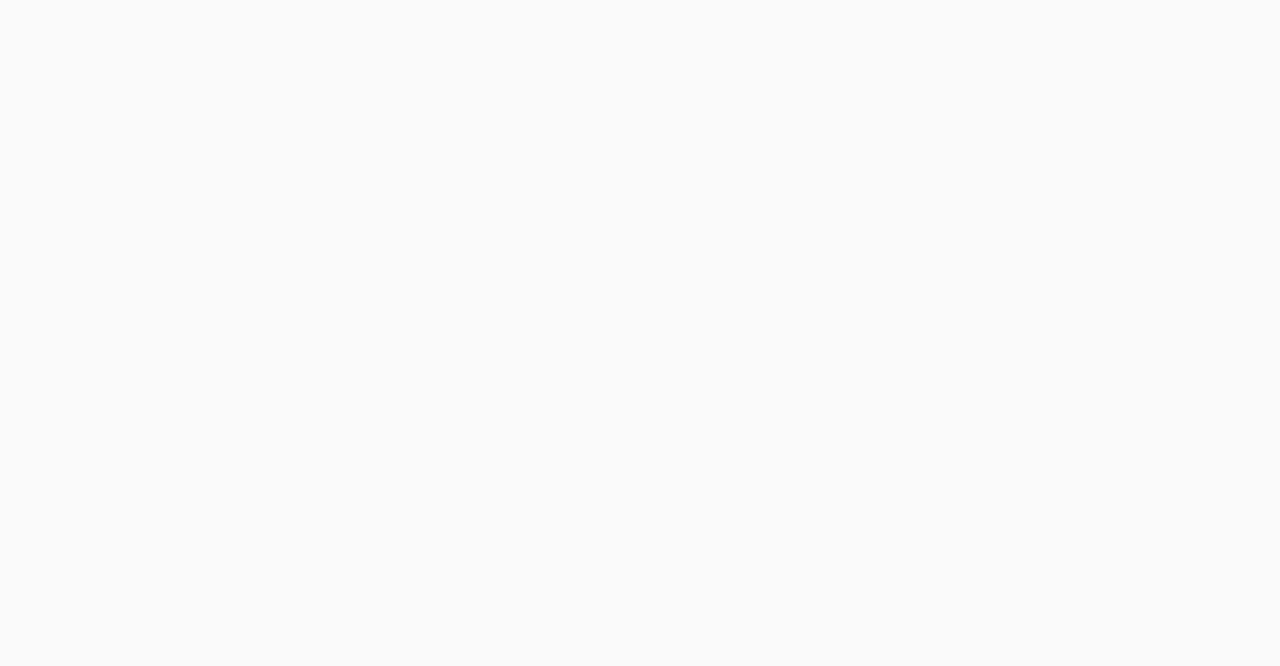
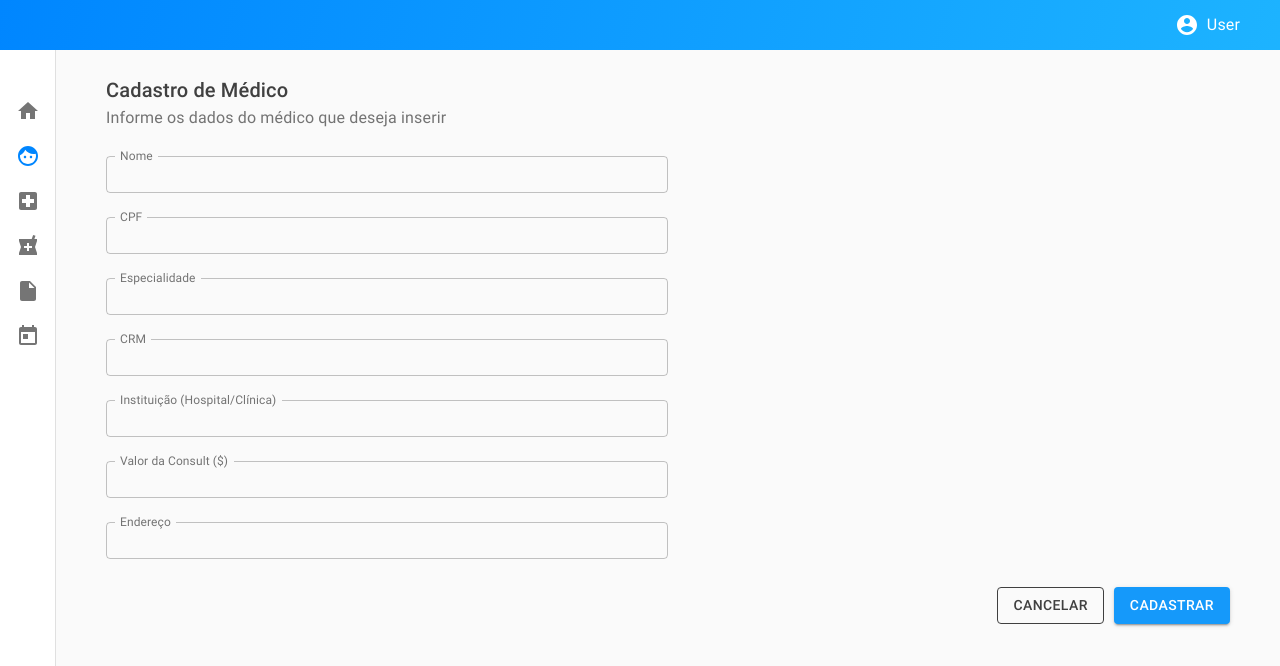
Before and after one commit to Vinhal/pdsi, a React (Create React App) app: page /medics/1/edit in a window 1280 px wide. Shown: the top 666 px of the page. Built offline with nearby package versions, Linux system fonts and the light colour scheme.

Commit message:
Creatins medic screens

```diff
--- a/src/assets/menu.json
+++ b/src/assets/menu.json
@@ -2,7 +2,32 @@
     {
         "title": "Página Inicial",
         "link": "/",
-        "icon": "home",
-        "id": "menu-home"
+        "icon": "home"
+    },
+    {
+        "title": "Médicos",
+        "link": "/",
+        "icon": "medic",
+        "selected": true
+    },
+    {
+        "title": "Clínicas",
+        "link": "/",
+        "icon": "clinic"
+    },
+    {
+        "title": "Laboratórios",
+        "link": "/",
+        "icon": "lab"
+    },
+    {
+        "title": "Exames",
+        "link": "/",
+        "icon": "exam"
+    },
+    {
+        "title": "Consultas",
+        "link": "/",
+        "icon": "consult"
     }
 ]
--- a/src/commons/styles/theme.js
+++ b/src/commons/styles/theme.js
@@ -7,7 +7,7 @@ const theme = createMuiTheme({
             baby: '#2ECEFF'
         },
         secondary: {
-            main: '#2465C3',
+            main: '#1599fa',
             light: '#0076B3',
             dark: '#094978',
             normal: '#0083CA'
--- a/src/components/AppBar/style.js
+++ b/src/components/AppBar/style.js
@@ -8,6 +8,7 @@ const StyledAppBar = styled(AppBar)`
         flex-direction: row;
         background: ${({ theme }) => `linear-gradient(106.31deg, ${theme.palette.primary.main} 0%, ${theme.palette.primary.baby} 158.83%)`};
         box-shadow: none;
+        height: 50px;
     }
 `
 const Title = styled(Typography)`
--- /dev/null
+++ b/src/components/Button/index.jsx
@@ -0,0 +1,30 @@
+import React from 'react'
+import PropTypes from 'prop-types'
+import ButtonMUI from '@material-ui/core/Button'
+
+const Button = ({ id, label, onClick, color, variant, ...props }) => (
+    <ButtonMUI
+        id={id}
+        color={color}
+        variant={variant}
+        onClick={onClick}
+        {...props}
+    >
+        {label}
+    </ButtonMUI>
+)
+
+Button.propTypes = {
+    id: PropTypes.any,
+    label: PropTypes.any,
+    color: PropTypes.string,
+    onClick: PropTypes.func,
+    variant: PropTypes.string,
+}
+
+Button.defaultProps = {
+    variant: 'contained',
+    color: 'secondary',
+}
+
+export default Button
--- a/src/components/Input/index.jsx
+++ b/src/components/Input/index.jsx
@@ -1,13 +1,14 @@
 import React from 'react'
+import PropTypes from 'prop-types'
 import TextField from '@material-ui/core/TextField'
 
-const Input = ({ name, label, value, onChange, ...props }) => (
+const Input = ({ name, label, value, onChange, margin, variant, ...props }) => (
     <TextField
         id={name}
         label={label}
         value={value}
-        margin="normal"
-        variant="outlined"
+        margin={margin}
+        variant={variant}
         style={{ width: '100%' }}
         InputLabelProps={{ shrink: true }}
         onChange={(ev) => onChange(ev.target.value)}
@@ -15,4 +16,18 @@ const Input = ({ name, label, value, onChange, ...props }) => (
     />
 )
 
+Input.propTypes = {
+    name: PropTypes.any,
+    label: PropTypes.any,
+    value: PropTypes.any,
+    variant: PropTypes.string,
+    margin: PropTypes.string,
+    onChange: PropTypes.func,
+}
+
+Input.defaultProps = {
+    variant: 'outlined',
+    margin: 'normal',
+}
+
 export default Input
--- a/src/components/Menu/Item.jsx
+++ b/src/components/Menu/Item.jsx
@@ -7,10 +7,9 @@ import { ListItemIcon, ListItemText } from '@material-ui/core'
 import { isActive, getIcon } from './util'
 import { ItemText, ListItem } from './style'
 
-const Item = ({ item, showSubItems, pathname }) => {
-    const { id, link, title, subItems, icon, isAdminOnly } = item
+const Item = ({ item, pathname }) => {
+    const { id, link, title, icon, selected } = item
 
-    const selected = isActive(pathname, link)
     const IconComponent = getIcon(icon)
 
     return (
@@ -43,7 +42,8 @@ Item.propTypes = {
         link: PropTypes.string,
         title: PropTypes.string,
         subItems: PropTypes.array,
-        isAdminOnly: PropTypes.bool
+        isAdminOnly: PropTypes.bool,
+        selected: PropTypes.any,
     })
 }
 
--- a/src/components/Menu/util.js
+++ b/src/components/Menu/util.js
@@ -1,5 +1,10 @@
 import { matchPath } from 'react-router-dom'
 import HomeIcon from '@material-ui/icons/Home'
+import MedicIcon from '@material-ui/icons/Face'
+import ClinicIcon from '@material-ui/icons/LocalHospital'
+import LabIcon from '@material-ui/icons/LocalPharmacy'
+import ExamIcon from '@material-ui/icons/InsertDriveFile'
+import ConsultIcon from '@material-ui/icons/Today'
 
 const isActive = (pathname, link) => {
     const match = matchPath(pathname, { path: link, exact: true })
@@ -8,7 +13,12 @@ const isActive = (pathname, link) => {
 }
 
 const icons = {
-    home: HomeIcon
+    home: HomeIcon,
+    medic: MedicIcon,
+    clinic: ClinicIcon,
+    lab: LabIcon,
+    exam: ExamIcon,
+    consult: ConsultIcon,
 }
 
 const getIcon = (icon) => icons[icon] || 'div'
--- /dev/null
+++ b/src/containers/Medic/Add.jsx
@@ -0,0 +1,115 @@
+import React, { useEffect, useState } from 'react'
+import PropTypes from 'prop-types'
+import { Formik, Form } from 'formik'
+import { useParams } from "react-router-dom"
+import Grid from '@material-ui/core/Grid'
+import Text from '@material-ui/core/Typography'
+import Button from 'components/Button'
+import Input from 'components/Input'
+import { ButtonContainer } from './style'
+
+const initialValues = {
+    name: '',
+    cpf: '',
+    specialty: '',
+    crm: '',
+    work: '',
+    consultValue: '',
+    address: '',
+}
+
+const UpdateMedic = ({ history }) => {
+    const [medicToEdit, setMedicToEdit] = useState(null)
+    const { id } = useParams()
+
+    useEffect(() => {
+        console.log('HEEEEEEEEEEEEEEE')
+        setMedicToEdit(null)
+    }, [id])
+
+    const handleSave = values => {
+        console.log('SUBMITTED')
+    }
+
+    return (
+        <div style={{ margin: '10px 50px' }}>
+            <Text variant="h6">Cadastro de Médico</Text>
+            <Text color="textSecondary" style={{ marginBottom: '10px' }}>
+                Informe os dados do médico que deseja inserir
+            </Text>
+
+            <Formik
+                initialValues={initialValues}
+                onSubmit={handleSave}
+                render={({ values, setFieldValue }) => (
+                    <Form>
+                        <Grid item xs={12} md={8} lg={6}>
+                            <Input
+                                name="name"
+                                label="Nome"
+                                value={values.name}
+                                onChange={(data) => setFieldValue('name', data)}
+                            />
+                            <Input
+                                name="cpf"
+                                label="CPF"
+                                value={values.cpf}
+                                onChange={(data) => setFieldValue('cpf', data)}
+                            />
+                            <Input
+                                name="specialty"
+                                label="Especialidade"
+                                value={values.specialty}
+                                onChange={(data) => setFieldValue('specialty', data)}
+                            />
+                            <Input
+                                name="crm"
+                                label="CRM"
+                                value={values.crm}
+                                onChange={(data) => setFieldValue('crm', data)}
+                            />
+                            <Input
+                                name="work"
+                                label="Instituição (Hospital/Clínica)"
+                                value={values.work}
+                                onChange={(data) => setFieldValue('work', data)}
+                            />
+                            <Input
+                                name="consultValue"
+                                label="Valor da Consult ($)"
+                                value={values.consultValue}
+                                onChange={(data) => setFieldValue('consultValue', data)}
+                            />
+                            <Input
+                                name="address"
+                                label="Endereço"
+                                value={values.address}
+                                onChange={(data) => setFieldValue('address', data)}
+                            />
+                        </Grid>
+                        <ButtonContainer>
+                            <Button
+                                variant="outlined"
+                                label="Cancelar"
+                                color="inherit"
+                                style={{ marginRight: '10px' }}
+                                onClick={() => history.goBack()}
+                            />
+                            <Button
+                                type="submit"
+                                label="Cadastrar"
+                                onClick={() => history.push('/medics/add')}
+                            />
+                        </ButtonContainer>
+                    </Form>
+                )}
+            />
+        </div>
+    )
+}
+
+UpdateMedic.propTypes = {
+    history: PropTypes.any,
+}
+
+export default UpdateMedic
--- a/src/containers/Home/index.jsx
+++ b/src/containers/Medic/index.jsx
@@ -4,11 +4,13 @@ import Paper from '@material-ui/core/Paper'
 import Text from '@material-ui/core/Typography'
 import withTable from 'components/Table/withTable'
 import Table from 'components/Table'
+import Button from 'components/Button'
 
 const headers = ['Nome', 'CRM', 'Hospital', 'Especilidade', 'Valor da Consulta']
 const rowNames = ['name', 'crm' , 'work', 'specialty', 'consultValue']
 
 const Home = ({
+    history,
     datasource,
     count,
     setSource,
@@ -54,11 +56,17 @@ const Home = ({
                     />
                 </div>
             </Paper>
+            <Button
+                label="Cadastrar Médico"
+                style={{ float: 'right', marginTop: '20px' }}
+                onClick={() => history.push('/medics/add')}
+            />
         </div>
     )
 }
 
 Home.propTypes = {
+    history: PropTypes.any,
     datasource: PropTypes.array,
     count: PropTypes.number,
     setSource: PropTypes.func,
--- /dev/null
+++ b/src/containers/Medic/style.js
@@ -0,0 +1,13 @@
+import styled from 'styled-components'
+
+const ButtonContainer = styled.div`
+    float: right;
+    margin-top: 20px;
+    display: flex;
+    justify-content: center;
+    alignItems: center;
+`
+
+export {
+    ButtonContainer
+}
--- a/src/routes/home.js
+++ b/src/routes/home.js
@@ -1,7 +1,8 @@
 import { lazy } from 'react'
 import Layout from 'containers/Main/Layout'
 
-const HomeScreen = lazy(() => import('containers/Home'))
+const HomeScreen = lazy(() => import('containers/Medic'))
+const MedicAddScreen = lazy(() => import('containers/Medic/Add'))
 
 const Login = [
     {
@@ -11,6 +12,22 @@ const Login = [
         exact: true,
         isProtected: false,
         title: ''
+    },
+    {
+        path: '/medics/add',
+        component: MedicAddScreen,
+        layout: Layout,
+        exact: true,
+        isProtected: false,
+        title: ''
+    },
+    {
+        path: '/medics/:id/edit',
+        component: MedicAddScreen,
+        layout: Layout,
+        exact: true,
+        isProtected: false,
+        title: ''
     }
 ]
 
```
Also changed, not shown: src/containers/Home/style.js (deleted, +0 -87 lines).
